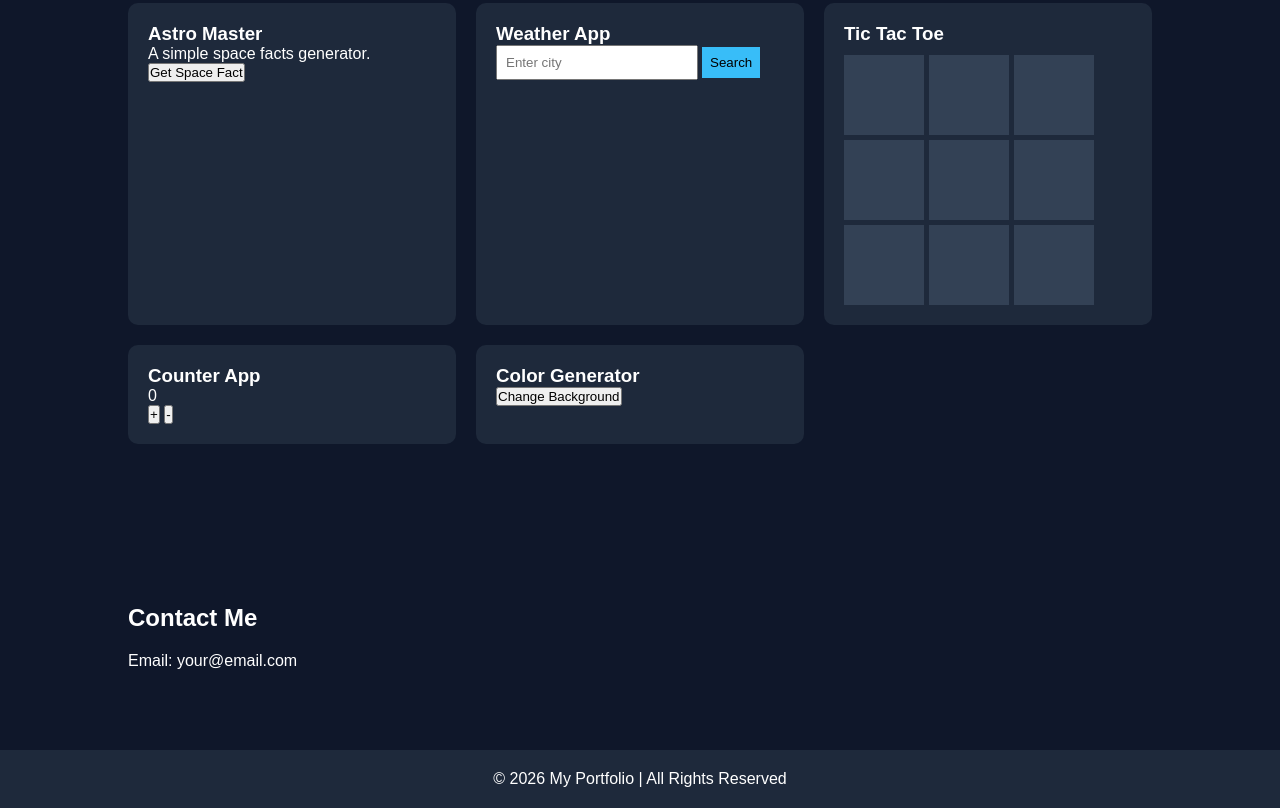
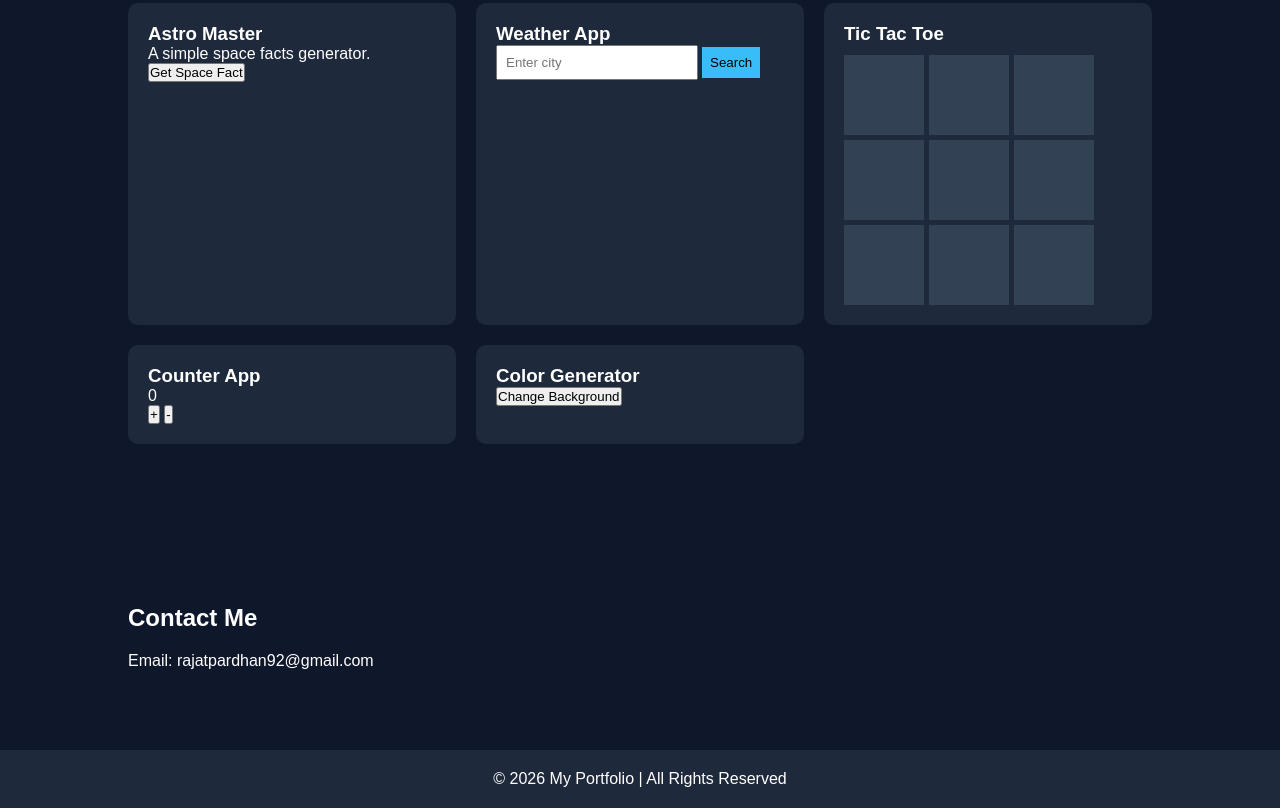
Before and after one commit to rajatpardhan92-spec/Rajan, a plain HTML site: page index.html in a window 1280 px wide. Shown: the part 1169-1977 px from the top of the page. Drawn offline with Linux system fonts and the light colour scheme.

Commit message:
Update index.html

```diff
--- a/index.html
+++ b/index.html
@@ -213,7 +213,7 @@
     <!-- ===== Contact Section ===== -->
     <section id="contact">
         <h2>Contact Me</h2>
-        <p>Email: your@email.com</p>
+        <p>Email: rajatpardhan92@gmail.com</p>
     </section>
 
     <footer>
@@ -329,4 +329,5 @@
 
 </body>
 
+
 </html>
```
